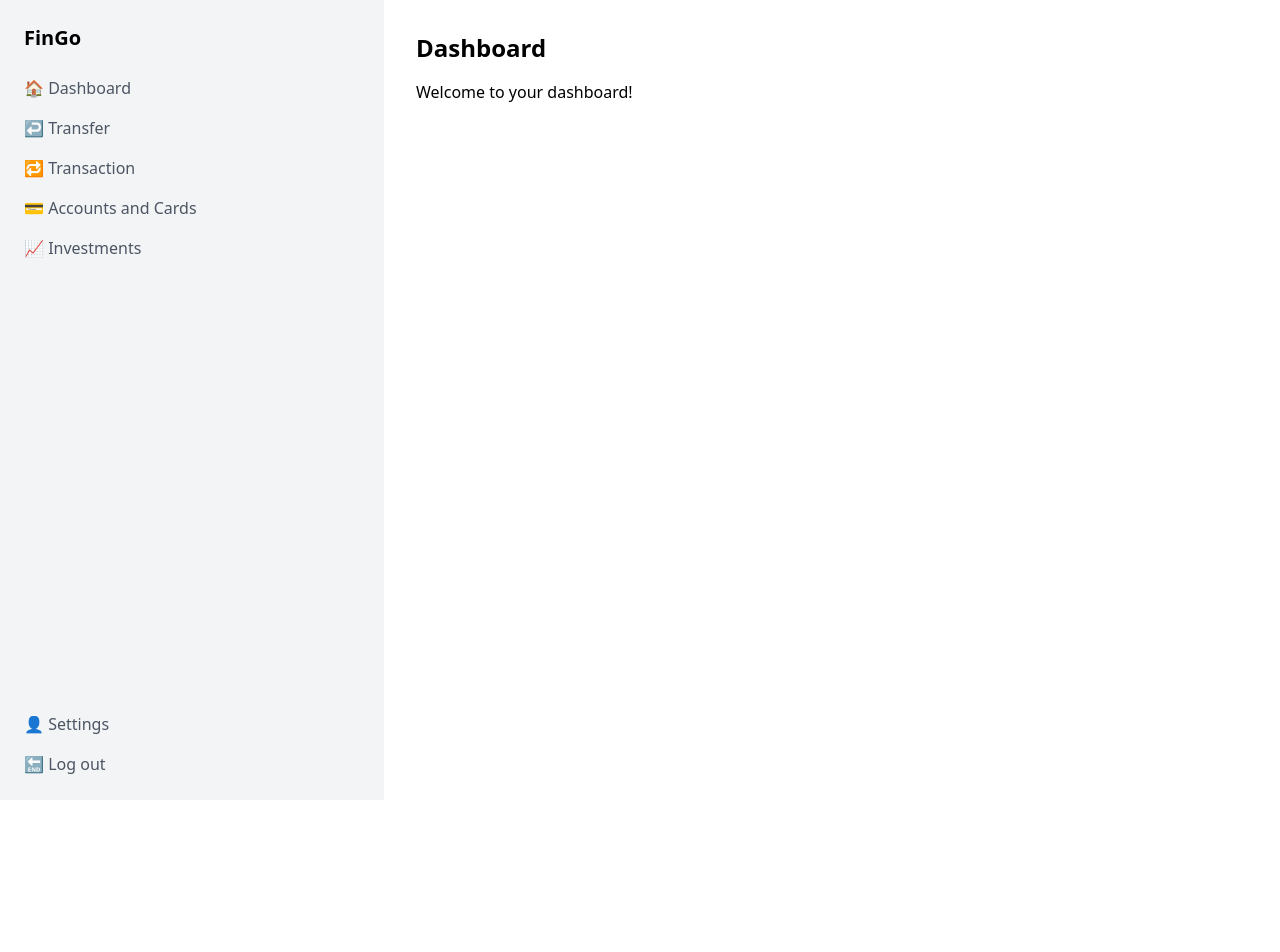
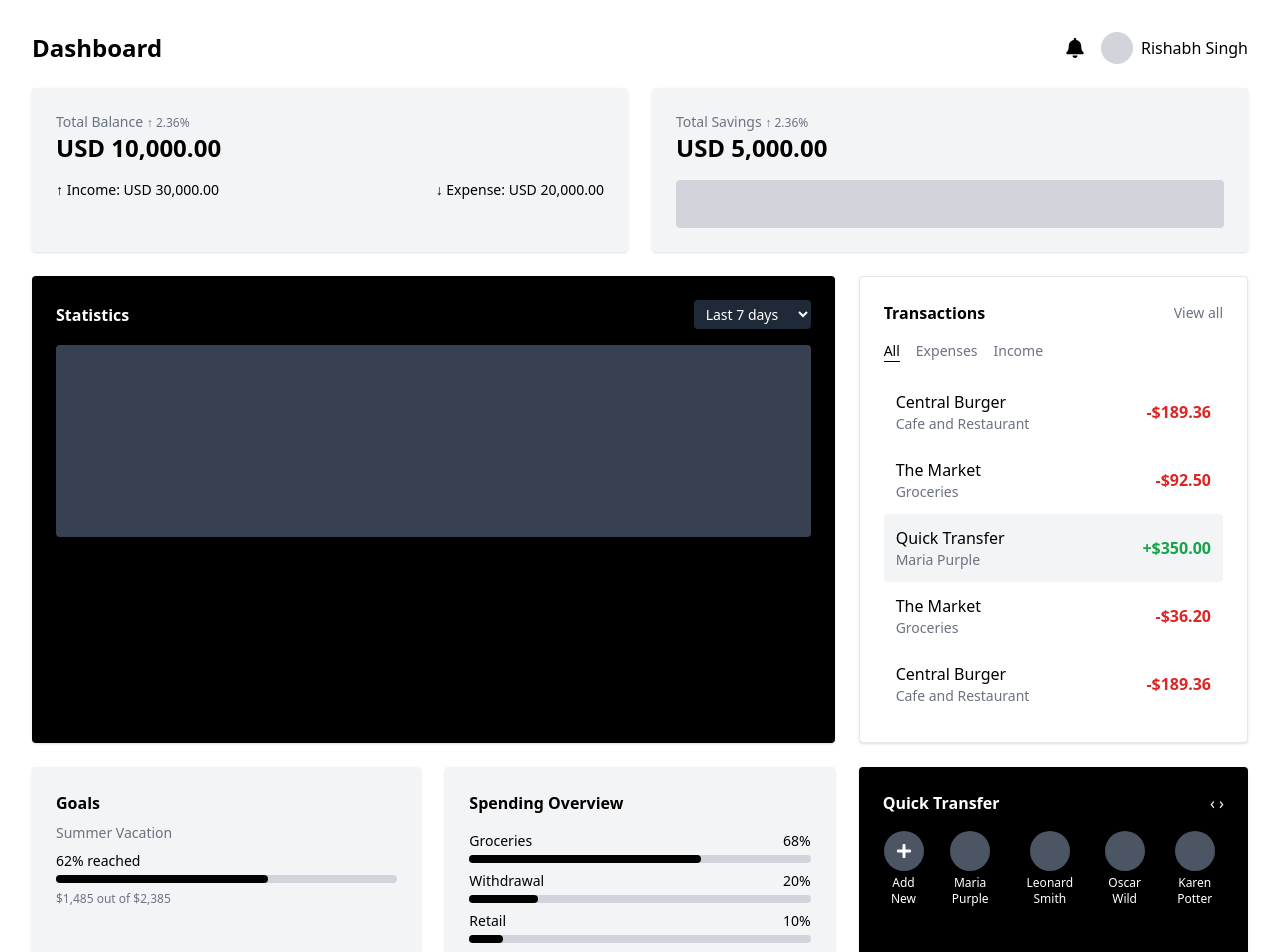
Before and after one commit to RishabhSingh0712/FinGo_Webapp, a React (Vite) app in the folder Frontend/: page /dashboard in a window 1280 px wide. Shown: the top 952 px of the page. Before the commit the page ends 800 px from the top, so only its background shows below. Built offline with nearby package versions, Linux system fonts and the light colour scheme.

Commit message:
Add Dashboard section

```diff
--- a/Frontend/Component/Dashboard.jsx
+++ b/Frontend/Component/Dashboard.jsx
@@ -1,58 +1,143 @@
-import React, { useState } from "react";
-import Settings from "./Settings"; // ✅ Correct import path to your Settings file
+import React from "react";
+import { FaBell, FaPlus } from "react-icons/fa";
 
-const Sidebar = ({ onSelect }) => {
+const Dashboard = () => {
   return (
-    <aside className="w-[30%] h-screen bg-gray-100 p-6 flex flex-col justify-between">
-      <div>
-        <h2 className="text-xl font-bold mb-6">FinGo</h2>
-        <nav className="space-y-4">
-          <div onClick={() => onSelect("dashboard")} className="hover:text-black text-gray-600 cursor-pointer flex items-center gap-2">
-            🏠 Dashboard
+    <div className="p-8 bg-white min-h-screen text-black">
+      {/* Top bar */}
+      <div className="flex justify-between items-center mb-6">
+        <h1 className="text-2xl font-bold">Dashboard</h1>
+        <div className="flex items-center gap-4">
+          <FaBell className="text-xl" />
+          <div className="flex items-center gap-2">
+            <div className="w-8 h-8 bg-gray-300 rounded-full"></div>
+            <span>Rishabh Singh</span>
           </div>
-          <div onClick={() => onSelect("transfer")} className="hover:text-black text-gray-600 cursor-pointer flex items-center gap-2">
-            ↩️ Transfer
-          </div>
-          <div onClick={() => onSelect("transaction")} className="hover:text-black text-gray-600 cursor-pointer flex items-center gap-2">
-            🔁 Transaction
-          </div>
-          <div onClick={() => onSelect("accounts")} className="hover:text-black text-gray-600 cursor-pointer flex items-center gap-2">
-            💳 Accounts and Cards
-          </div>
-          <div onClick={() => onSelect("investments")} className="hover:text-black text-gray-600 cursor-pointer flex items-center gap-2">
-            📈 Investments
-          </div>
-        </nav>
-      </div>
-      <div className="space-y-4">
-        <div onClick={() => onSelect("settings")} className="hover:text-black text-gray-600 cursor-pointer flex items-center gap-2">
-          👤 Settings
-        </div>
-        <div className="hover:text-black text-gray-600 cursor-pointer flex items-center gap-2">
-          🔚 Log out
         </div>
       </div>
-    </aside>
+
+      {/* Top Cards */}
+      <div className="grid grid-cols-1 md:grid-cols-2 gap-6 mb-6">
+        <div className="bg-gray-100 p-6 rounded shadow">
+          <p className="text-sm text-gray-500">Total Balance <span className="text-xs">↑ 2.36%</span></p>
+          <h2 className="text-2xl font-bold">USD 10,000.00</h2>
+          <div className="flex justify-between text-sm mt-4">
+            <span>↑ Income: USD 30,000.00</span>
+            <span>↓ Expense: USD 20,000.00</span>
+          </div>
+        </div>
+        <div className="bg-gray-100 p-6 rounded shadow">
+          <p className="text-sm text-gray-500">Total Savings <span className="text-xs">↑ 2.36%</span></p>
+          <h2 className="text-2xl font-bold">USD 5,000.00</h2>
+          {/* Placeholder for chart */}
+          <div className="h-12 bg-gray-300 mt-4 rounded" />
+        </div>
+      </div>
+
+      {/* Main Grid */}
+      <div className="grid grid-cols-1 lg:grid-cols-3 gap-6">
+        {/* Statistics */}
+        <div className="col-span-2 bg-black text-white p-6 rounded shadow">
+          <div className="flex justify-between items-center mb-4">
+            <h3 className="font-bold">Statistics</h3>
+            <select className="bg-gray-800 px-2 py-1 text-sm rounded">
+              <option>Last 7 days</option>
+              <option>Last 30 days</option>
+            </select>
+          </div>
+          {/* Fake Chart */}
+          <div className="h-48 bg-gray-700 rounded"></div>
+        </div>
+
+        {/* Transactions */}
+        <div className="bg-white border p-6 rounded shadow">
+          <div className="flex justify-between items-center mb-4">
+            <h3 className="font-bold">Transactions</h3>
+            <a href="#" className="text-sm text-gray-500">View all</a>
+          </div>
+
+          {/* Filters */}
+          <div className="flex gap-4 mb-4 text-sm text-gray-500">
+            <span className="border-b border-black text-black cursor-pointer">All</span>
+            <span className="cursor-pointer">Expenses</span>
+            <span className="cursor-pointer">Income</span>
+          </div>
+
+          {/* Items */}
+          {[
+            { title: "Central Burger", desc: "Cafe and Restaurant", amount: "-$189.36" },
+            { title: "The Market", desc: "Groceries", amount: "-$92.50" },
+            { title: "Quick Transfer", desc: "Maria Purple", amount: "+$350.00", highlight: true },
+            { title: "The Market", desc: "Groceries", amount: "-$36.20" },
+            { title: "Central Burger", desc: "Cafe and Restaurant", amount: "-$189.36" },
+          ].map((t, i) => (
+            <div key={i} className={`flex justify-between items-center p-3 rounded ${t.highlight ? "bg-gray-100" : ""}`}>
+              <div>
+                <p className="font-medium">{t.title}</p>
+                <p className="text-sm text-gray-500">{t.desc}</p>
+              </div>
+              <span className={`font-semibold ${t.amount.startsWith("-") ? "text-red-600" : "text-green-600"}`}>
+                {t.amount}
+              </span>
+            </div>
+          ))}
+        </div>
+      </div>
+
+      {/* Bottom Grid */}
+      <div className="grid grid-cols-1 md:grid-cols-2 lg:grid-cols-3 gap-6 mt-6">
+        {/* Goals */}
+        <div className="bg-gray-100 p-6 rounded shadow">
+          <h3 className="font-bold mb-2">Goals</h3>
+          <p className="text-sm text-gray-500 mb-2">Summer Vacation</p>
+          <p className="text-sm font-medium mb-1">62% reached</p>
+          <div className="w-full bg-gray-300 rounded h-2 mb-2">
+            <div className="bg-black h-2 rounded" style={{ width: "62%" }}></div>
+          </div>
+          <p className="text-xs text-gray-500">$1,485 out of $2,385</p>
+        </div>
+
+        {/* Spending Overview */}
+        <div className="bg-gray-100 p-6 rounded shadow">
+          <h3 className="font-bold mb-4">Spending Overview</h3>
+          {[
+            ["Groceries", 68],
+            ["Withdrawal", 20],
+            ["Retail", 10],
+            ["Leisure", 2],
+          ].map(([label, val], i) => (
+            <div key={i} className="mb-2">
+              <div className="flex justify-between text-sm mb-1">
+                <span>{label}</span>
+                <span>{val}%</span>
+              </div>
+              <div className="bg-gray-300 h-2 rounded">
+                <div className="bg-black h-2 rounded" style={{ width: `${val}%` }}></div>
+              </div>
+            </div>
+          ))}
+        </div>
+
+        {/* Quick Transfer */}
+        <div className="bg-black text-white p-6 rounded shadow">
+          <div className="flex justify-between mb-4">
+            <h3 className="font-bold">Quick Transfer</h3>
+            <span className="cursor-pointer">‹ ›</span>
+          </div>
+          <div className="flex items-center gap-4 overflow-x-auto">
+            {["Add New", "Maria Purple", "Leonard Smith", "Oscar Wild", "Karen Potter"].map((name, i) => (
+              <div key={i} className="flex flex-col items-center">
+                <div className="w-10 h-10 bg-gray-600 rounded-full flex items-center justify-center">
+                  {i === 0 ? <FaPlus /> : null}
+                </div>
+                <p className="text-xs mt-1 text-center">{name}</p>
+              </div>
+            ))}
+          </div>
+        </div>
+      </div>
+    </div>
   );
 };
 
-const DashboardContent = () => (
-  <div className="p-8">
-    <h1 className="text-2xl font-bold mb-4">Dashboard</h1>
-    <p>Welcome to your dashboard!</p>
-  </div>
-);
-
-export default function AccountLayout() {
-  const [selected, setSelected] = useState("dashboard");
-
-  return (
-    <div className="flex h-screen">
-      <Sidebar onSelect={setSelected} />
-      <main className="w-[70%] overflow-y-auto bg-white">
-        {selected === "dashboard" && <DashboardContent />}
-        {selected === "settings" && <Settings />}
-      </main>
-    </div>
-  );
-}
+export default Dashboard;
--- /dev/null
+++ b/Frontend/Component/Navbar.jsx
@@ -0,0 +1,59 @@
+import React, { useState } from "react";
+import Settings from "./Settings";
+import Dashboard from "./Dashboard";
+
+const Sidebar = ({ onSelect }) => {
+  return (
+    <aside className="w-[15%] h-screen bg-gray-100 p-6 flex flex-col justify-between">
+      <div>
+        <h2 className="text-xl font-bold mb-6">FinGo</h2>
+        <nav className="space-y-4">
+          <div onClick={() => onSelect("Dashboard")} className="hover:text-black text-gray-600 cursor-pointer flex items-center gap-2">
+            🏠 Dashboard
+          </div>
+          <div onClick={() => onSelect("transfer")} className="hover:text-black text-gray-600 cursor-pointer flex items-center gap-2">
+            ↩️ Transfer
+          </div>
+          <div onClick={() => onSelect("transaction")} className="hover:text-black text-gray-600 cursor-pointer flex items-center gap-2">
+            🔁 Transaction
+          </div>
+          <div onClick={() => onSelect("accounts")} className="hover:text-black text-gray-600 cursor-pointer flex items-center gap-2">
+            💳 Accounts and Cards
+          </div>
+          <div onClick={() => onSelect("investments")} className="hover:text-black text-gray-600 cursor-pointer flex items-center gap-2">
+            📈 Investments
+          </div>
+        </nav>
+      </div>
+      <div className="space-y-4">
+        <div onClick={() => onSelect("settings")} className="hover:text-black text-gray-600 cursor-pointer flex items-center gap-2">
+          👤 Settings
+        </div>
+        <div className="hover:text-black text-gray-600 cursor-pointer flex items-center gap-2">
+          🔚 Log out
+        </div>
+      </div>
+    </aside>
+  );
+};
+
+const DashboardContent = () => (
+  <div className="p-8">
+    <h1 className="text-2xl font-bold mb-4">Dashboard</h1>
+    <p>Welcome to your dashboard!</p>
+  </div>
+);
+
+export default function AccountLayout() {
+  const [selected, setSelected] = useState("dashboard");
+
+  return (
+    <div className="flex h-screen">
+      <Sidebar onSelect={setSelected} />
+      <main className="flex-1 overflow-y-auto bg-white">
+        {selected === "Dashboard" && <Dashboard />}
+        {selected === "settings" && <Settings />}
+      </main>
+    </div>
+  );
+}
```
